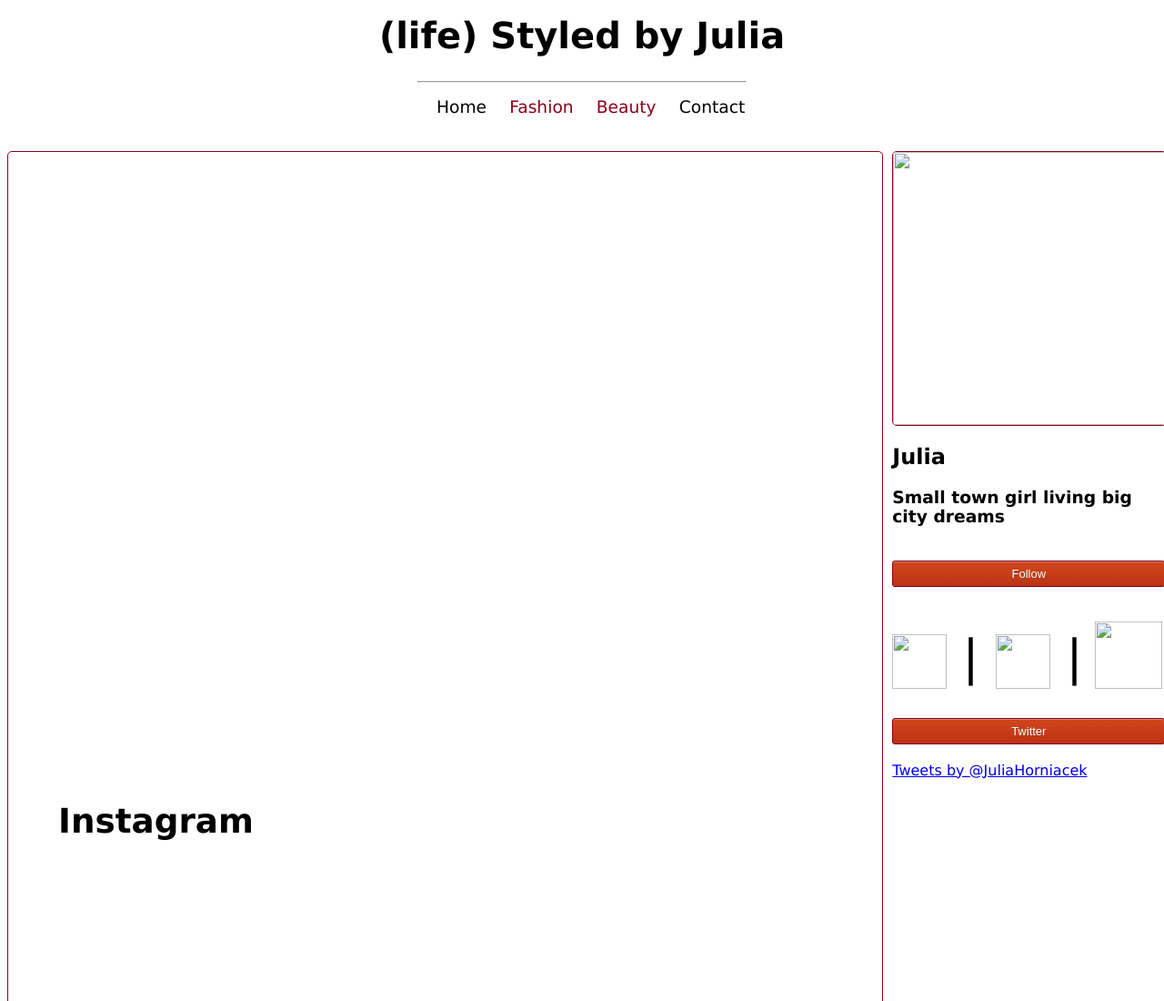
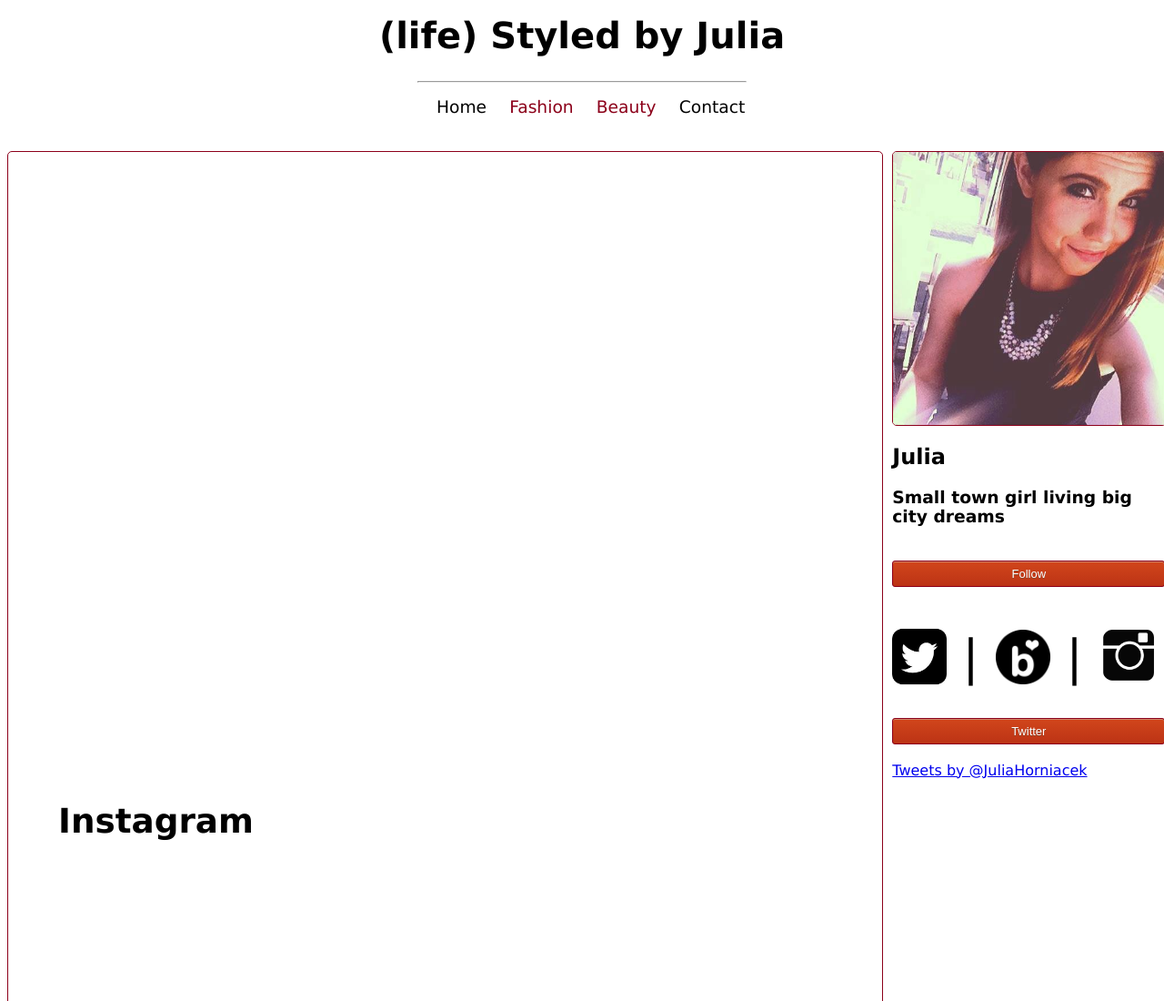
Before and after one commit to juliahorniacek/juliahorniacek.github.io, a plain HTML site: page blog.html in a window 1280 px wide. Shown: the top 1100 px of the page at 91% size. Drawn offline with Linux system fonts and the light colour scheme.

Commit message:
blog changes

```diff
--- a/blog.html
+++ b/blog.html
@@ -34,18 +34,18 @@
             <div id="wrapper">
                 <div class="rightSide">
                     <div id="rightSideContent">
-                        <img src="img/juliablog.png" id="imgJuliaRightSide" />
+                        <img src="images/juliablog.png" id="imgJuliaRightSide" />
                         <h2>Julia</h2>
                         <h3>Small town girl living big city dreams</h3>
                         <br />
                         <input type="button" value="Follow" class="burgundyButton" />
                         <br /><br /><br />
                         <div id="socialSection">
-                            <img id="imgTwitter" src="img/twitter.png" style="width: 60px; height: auto; cursor: pointer;" />
+                            <img id="imgTwitter" src="images/twitter.png" style="width: 60px; height: auto; cursor: pointer;" />
                             <span class="linkSeparator">|</span>
-                            <img id="imgBloglovin" src="img/bloglovin.png" style="width: 60px; height; auto; margin-left: 26px; padding-bottom: 5px; cursor: pointer;" />
+                            <img id="imgBloglovin" src="images/bloglovin.png" style="width: 60px; height; auto; margin-left: 26px; padding-bottom: 5px; cursor: pointer;" />
                             <span class="linkSeparator">|</span>
-                            <img id="imgInstagram" src="img/instagram.png" style="width: 74px; height: auto; margin-left: 20px; cursor: pointer;" />
+                            <img id="imgInstagram" src="images/instagram.png" style="width: 74px; height: auto; margin-left: 20px; cursor: pointer;" />
                         </div>
                         <br />
                         <input type="button" value="Twitter" class="burgundyButton" />
```
